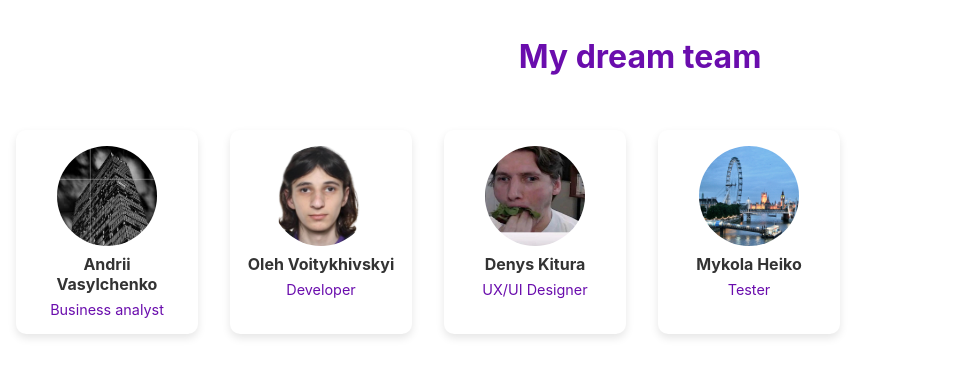
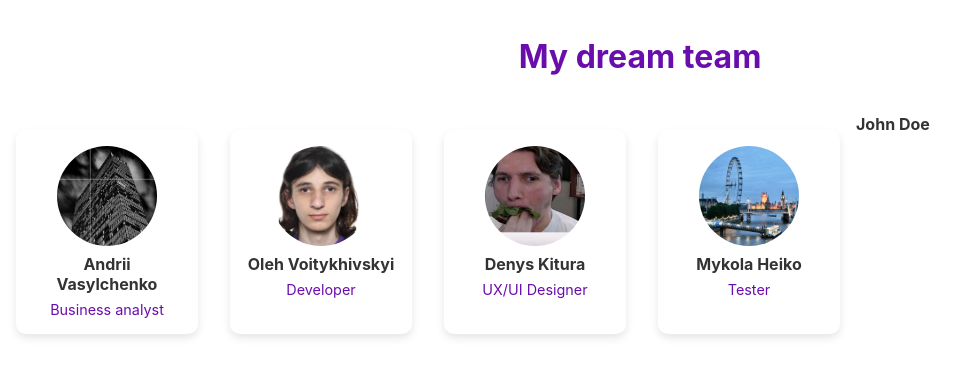
Before and after one commit to Andrii447/simple-landing-page, a React (Create React App) app: page / in a window 1280 px wide. Shown: the top 376 px of the page, without its empty margins (0-975 px from the left). Built offline with nearby package versions, Linux system fonts and the light colour scheme.

Commit message:
add john doe

```diff
--- a/src/components/Body.js
+++ b/src/components/Body.js
@@ -35,6 +35,9 @@ const Body = () => {
           <p style={styles.position}>Tester</p>
         </div>
       </div>
+
+      <h2 style={styles.name}>John Doe</h2>
+
     </main>
   );
 };
```
